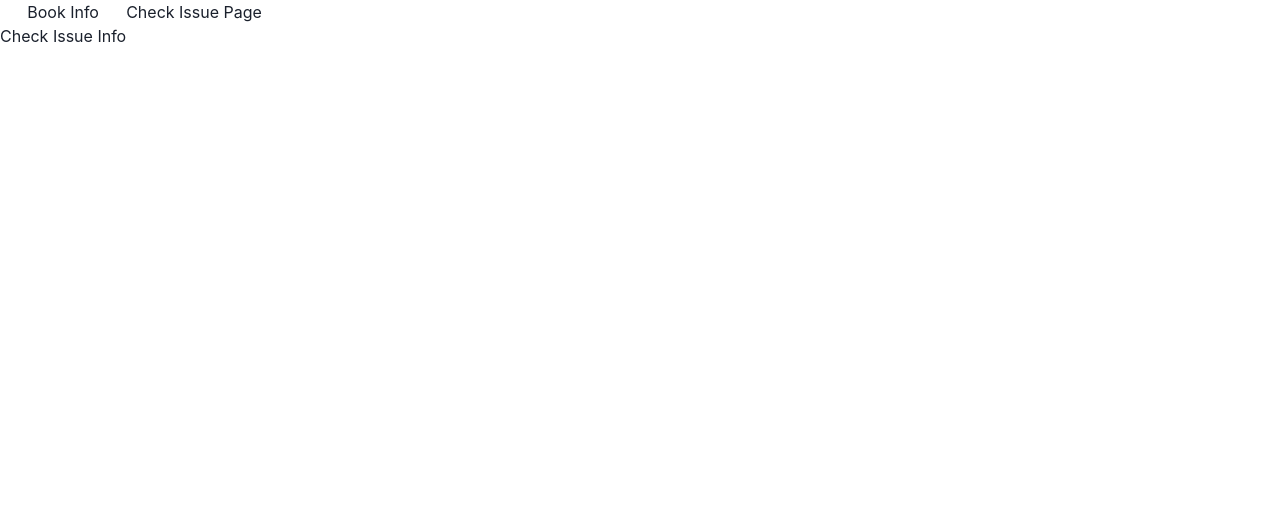
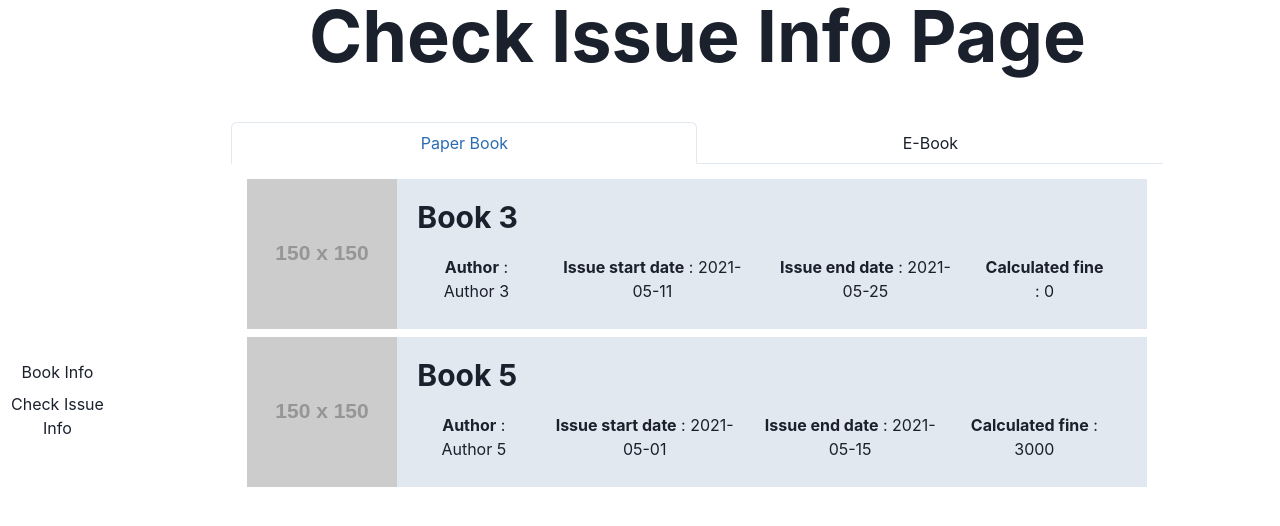
Before and after one commit to youngkwon02/Enhanced-library-management, a React (Create React App) app in the folder src/BookSystemForGuest/front-end/: page /check-issue in a window 1280 px wide. Shown: the top 526 px of the page. Built offline with nearby package versions, Linux system fonts and the light colour scheme.

Commit message:
feat: check issue info page complete

```diff
--- a/src/BookSystemForGuest/front-end/src/components/BookInfoPage.tsx
+++ b/src/BookSystemForGuest/front-end/src/components/BookInfoPage.tsx
@@ -1,96 +1,12 @@
-import React, { useState } from "react";
-import { Box, Flex, Heading, Stack } from "@chakra-ui/layout";
+import { SearchIcon } from "@chakra-ui/icons";
+import { Flex, Heading, Stack } from "@chakra-ui/layout";
+import { IconButton, Input, Select } from "@chakra-ui/react";
+import React from "react";
+import BookItem, { BookItemProps } from "./BookItem";
 import Layout from "./Layout";
-import {
-  Button,
-  IconButton,
-  Image,
-  Input,
-  Select,
-  useDisclosure,
-} from "@chakra-ui/react";
-import { SearchIcon } from "@chakra-ui/icons";
-import DetailInfoModal from "./DetailInfoModal";
 
 const onSearch = () => {
   console.log("Search Clicked");
-};
-
-type BookItemProps = {
-  id: number;
-  title: string;
-  author: string;
-  price: number;
-  quantity: number;
-  location: string;
-  eBookAvailable: boolean;
-};
-
-const BookItem = ({
-  id,
-  title,
-  author,
-  quantity,
-  price,
-  location,
-  eBookAvailable,
-}: BookItemProps) => {
-  const { isOpen, onOpen, onClose } = useDisclosure();
-  const [modalBody, setModalBody] = useState<string>("");
-  const handleBookItemClick = () => {
-    onOpen();
-  };
-  return (
-    <Flex onClick={handleBookItemClick} width="100%" cursor="pointer">
-      <Image src="https://via.placeholder.com/150" />
-      <Flex width="100%" background="gray.200">
-        <Flex width="100%" direction="column" padding="20px">
-          <Heading as="h2" size="lg" textAlign="left">
-            {title}
-          </Heading>
-          <Flex mt="20px">
-            <Box mr="20px">
-              <b>Author</b> : {author}
-            </Box>
-
-            <Box mr="20px">
-              <b>E-Book Availability</b> : {eBookAvailable ? "Yes" : "No"}
-            </Box>
-          </Flex>
-        </Flex>
-      </Flex>
-      <DetailInfoModal
-        isOpen={isOpen}
-        onClose={onClose}
-        onOpen={onOpen}
-        eBookAvailable={eBookAvailable}
-      >
-        <Flex>
-          <Image mr="30px" src="https://via.placeholder.com/300" />
-          <Stack>
-            <Box mr="20px">
-              <b>Title</b> : {title}
-            </Box>
-            <Box mr="20px">
-              <b>Author</b> : {author}
-            </Box>
-            <Box mr="20px">
-              <b>Price</b> : {price}
-            </Box>
-            <Box mr="20px">
-              <b>Quantity left at library</b> : {quantity}
-            </Box>
-            <Box mr="20px">
-              <b>Location in library</b> : {location}
-            </Box>
-            <Box mr="20px">
-              <b>E-Book Availability</b> : {eBookAvailable ? "Yes" : "No"}
-            </Box>
-          </Stack>
-        </Flex>
-      </DetailInfoModal>
-    </Flex>
-  );
 };
 
 const BookInfoPage = () => {
--- /dev/null
+++ b/src/BookSystemForGuest/front-end/src/components/BookItem.tsx
@@ -0,0 +1,89 @@
+import {
+  Box,
+  Flex,
+  Heading,
+  Image,
+  Stack,
+  useDisclosure,
+} from "@chakra-ui/react";
+import React, { useState } from "react";
+import DetailInfoModal from "./DetailInfoModal";
+
+export type BookItemProps = {
+  id: number;
+  title: string;
+  author: string;
+  price: number;
+  quantity: number;
+  location: string;
+  eBookAvailable: boolean;
+};
+
+const BookItem = ({
+  id,
+  title,
+  author,
+  quantity,
+  price,
+  location,
+  eBookAvailable,
+}: BookItemProps) => {
+  const { isOpen, onOpen, onClose } = useDisclosure();
+  const [modalBody, setModalBody] = useState<string>("");
+  const handleBookItemClick = () => {
+    onOpen();
+  };
+  return (
+    <Flex onClick={handleBookItemClick} width="100%" cursor="pointer">
+      <Image src="https://via.placeholder.com/150" />
+      <Flex width="100%" background="gray.200">
+        <Flex width="100%" direction="column" padding="20px">
+          <Heading as="h2" size="lg" textAlign="left">
+            {title}
+          </Heading>
+          <Flex mt="20px">
+            <Box mr="20px">
+              <b>Author</b> : {author}
+            </Box>
+
+            <Box mr="20px">
+              <b>E-Book Availability</b> : {eBookAvailable ? "Yes" : "No"}
+            </Box>
+          </Flex>
+        </Flex>
+      </Flex>
+      <DetailInfoModal
+        isOpen={isOpen}
+        onClose={onClose}
+        onOpen={onOpen}
+        eBookAvailable={eBookAvailable}
+      >
+        <Flex>
+          <Image mr="30px" src="https://via.placeholder.com/300" />
+          <Stack>
+            <Box mr="20px">
+              <b>Title</b> : {title}
+            </Box>
+            <Box mr="20px">
+              <b>Author</b> : {author}
+            </Box>
+            <Box mr="20px">
+              <b>Price</b> : {price}
+            </Box>
+            <Box mr="20px">
+              <b>Quantity left at library</b> : {quantity}
+            </Box>
+            <Box mr="20px">
+              <b>Location in library</b> : {location}
+            </Box>
+            <Box mr="20px">
+              <b>E-Book Availability</b> : {eBookAvailable ? "Yes" : "No"}
+            </Box>
+          </Stack>
+        </Flex>
+      </DetailInfoModal>
+    </Flex>
+  );
+};
+
+export default BookItem;
--- a/src/BookSystemForGuest/front-end/src/components/CheckIssuePage.tsx
+++ b/src/BookSystemForGuest/front-end/src/components/CheckIssuePage.tsx
@@ -1,10 +1,127 @@
+import { Flex, Heading, Stack } from "@chakra-ui/layout";
+import { Tab, TabList, TabPanel, TabPanels, Tabs } from "@chakra-ui/react";
 import React from "react";
+import IssueItem, { IssueItemProps } from "./IssueItem";
 import Layout from "./Layout";
 
+const onSearch = () => {
+  console.log("Search Clicked");
+};
+
 const CheckIssuePage = () => {
+  const sample: IssueItemProps[] = [
+    {
+      id: 1,
+      title: "Book 1",
+      author: "Author 1",
+      bookType: "e-book",
+      issueStart: "2021-04-11",
+      issueEnd: "2021-04-25",
+      calculatedFine: 5000,
+      eBookReadable: false,
+    },
+    {
+      id: 2,
+      title: "Book 2",
+      author: "Author 2",
+      bookType: "e-book",
+      issueStart: "2021-05-11",
+      issueEnd: "2021-05-25",
+      calculatedFine: 0,
+      eBookReadable: true,
+    },
+    {
+      id: 3,
+      title: "Book 3",
+      author: "Author 3",
+      bookType: "paper",
+      issueStart: "2021-05-11",
+      issueEnd: "2021-05-25",
+      calculatedFine: 0,
+      eBookReadable: false,
+    },
+    {
+      id: 4,
+      title: "Book 4",
+      author: "Author 4",
+      bookType: "e-book",
+      issueStart: "2021-05-14",
+      issueEnd: "2021-05-28",
+      calculatedFine: 0,
+      eBookReadable: true,
+    },
+    {
+      id: 5,
+      title: "Book 5",
+      author: "Author 5",
+      bookType: "paper",
+      issueStart: "2021-05-01",
+      issueEnd: "2021-05-15",
+      calculatedFine: 3000,
+      eBookReadable: false,
+    },
+  ];
   return (
     <Layout>
-      <h1>Check Issue Page</h1>
+      <>
+        <Flex width="100%" direction="column" alignItems="center">
+          <Heading as="h1" size="4xl">
+            Check Issue Info Page
+          </Heading>
+          <Tabs
+            isFitted
+            variant="enclosed"
+            width="80%"
+            marginTop="50px"
+            marginBottom="50px"
+          >
+            <TabList>
+              <Tab>Paper Book</Tab>
+              <Tab>E-Book</Tab>
+            </TabList>
+            <TabPanels>
+              <TabPanel>
+                <Stack width="100%" alignItems="center">
+                  {sample
+                    .filter((item) => item.bookType === "paper")
+                    .map((item) => (
+                      <IssueItem
+                        key={item.id}
+                        id={item.id}
+                        title={item.title}
+                        author={item.author}
+                        bookType={item.bookType}
+                        issueStart={item.issueStart}
+                        issueEnd={item.issueEnd}
+                        calculatedFine={item.calculatedFine}
+                        eBookReadable={item.eBookReadable}
+                      />
+                    ))}
+                </Stack>
+              </TabPanel>
+              <TabPanel>
+                <Stack width="100%" alignItems="center">
+                  {sample
+                    .filter((item) => item.bookType === "e-book")
+                    .map((item) => (
+                      <IssueItem
+                        key={item.id}
+                        id={item.id}
+                        title={item.title}
+                        author={item.author}
+                        bookType={item.bookType}
+                        issueStart={item.issueStart}
+                        issueEnd={item.issueEnd}
+                        calculatedFine={item.calculatedFine}
+                        eBookReadable={item.eBookReadable}
+                      />
+                    ))}
+                </Stack>
+              </TabPanel>
+            </TabPanels>
+          </Tabs>
+        </Flex>
+      </>
     </Layout>
   );
 };
--- /dev/null
+++ b/src/BookSystemForGuest/front-end/src/components/IssueItem.tsx
@@ -0,0 +1,58 @@
+import { Box, Button, Flex, Heading, Image } from "@chakra-ui/react";
+import React from "react";
+import { DateYMDString } from "../types/date";
+
+export type IssueItemProps = {
+  id: number;
+  title: string;
+  author: string;
+  bookType: "paper" | "e-book";
+  issueStart: DateYMDString;
+  issueEnd: DateYMDString;
+  calculatedFine: number;
+  eBookReadable?: boolean;
+};
+
+const IssueItem = ({
+  id,
+  title,
+  author,
+  issueStart,
+  issueEnd,
+  calculatedFine,
+  eBookReadable,
+}: IssueItemProps) => {
+  return (
+    <Flex width="100%">
+      <Image src="https://via.placeholder.com/150" />
+      <Flex width="100%" background="gray.200">
+        <Flex width="100%" direction="column" padding="20px">
+          <Heading as="h2" size="lg" textAlign="left">
+            {title}
+          </Heading>
+          <Flex mt="20px">
+            <Box mr="20px">
+              <b>Author</b> : {author}
+            </Box>
+            <Box mr="20px">
+              <b>Issue start date</b> : {issueStart}
+            </Box>
+            <Box mr="20px">
+              <b>Issue end date</b> : {issueEnd}
+            </Box>
+            <Box mr="20px">
+              <b>Calculated fine</b> : {calculatedFine}
+            </Box>
+            {eBookReadable && (
+              <Button colorScheme="teal" size="lg">
+                Read E-Book
+              </Button>
+            )}
+          </Flex>
+        </Flex>
+      </Flex>
+    </Flex>
+  );
+};
+
+export default IssueItem;
--- a/src/BookSystemForGuest/front-end/src/components/Layout.tsx
+++ b/src/BookSystemForGuest/front-end/src/components/Layout.tsx
@@ -8,7 +8,7 @@ type LayoutProps = {
 
 const Layout = ({ children }: LayoutProps) => {
   return (
-    <Flex>
+    <Flex height="100vh">
       <Navigation />
       {children}
     </Flex>
--- a/src/BookSystemForGuest/front-end/src/components/Navigation.tsx
+++ b/src/BookSystemForGuest/front-end/src/components/Navigation.tsx
@@ -1,18 +1,13 @@
+import { Stack } from "@chakra-ui/react";
 import React from "react";
 import { Link } from "react-router-dom";
 
 const Navigation = () => {
   return (
-    <nav>
-      <ul>
-        <li>
-          <Link to="/book-info">Book Info</Link>
-        </li>
-        <li>
-          <Link to="/check-issue">Check Issue Info</Link>
-        </li>
-      </ul>
-    </nav>
+    <Stack align="center" justify="center">
+      <Link to="/book-info">Book Info</Link>
+      <Link to="/check-issue">Check Issue Info</Link>
+    </Stack>
   );
 };
 
--- /dev/null
+++ b/src/BookSystemForGuest/front-end/src/types/date.ts
@@ -0,0 +1,8 @@
+export type DateYMString = `${YYYY}-${MM}`;
+export type DateYMDString = `${DateYMString}-${DD}`;
+
+type d = 1 | 2 | 3 | 4 | 5 | 6 | 7 | 8 | 9 | 0;
+type YYYY = `19${d}${d}` | `20${d}${d}`;
+type oneToNine = 1 | 2 | 3 | 4 | 5 | 6 | 7 | 8 | 9;
+type MM = `0${oneToNine}` | `1${0 | 1 | 2}`;
+type DD = `0${oneToNine}` | `${1 | 2}${d}` | `3${0 | 1}`;
```
Also changed, not shown: src/BookSystemForGuest/front-end/src/components/DetailInfoModal.tsx (+6 -6 lines).
